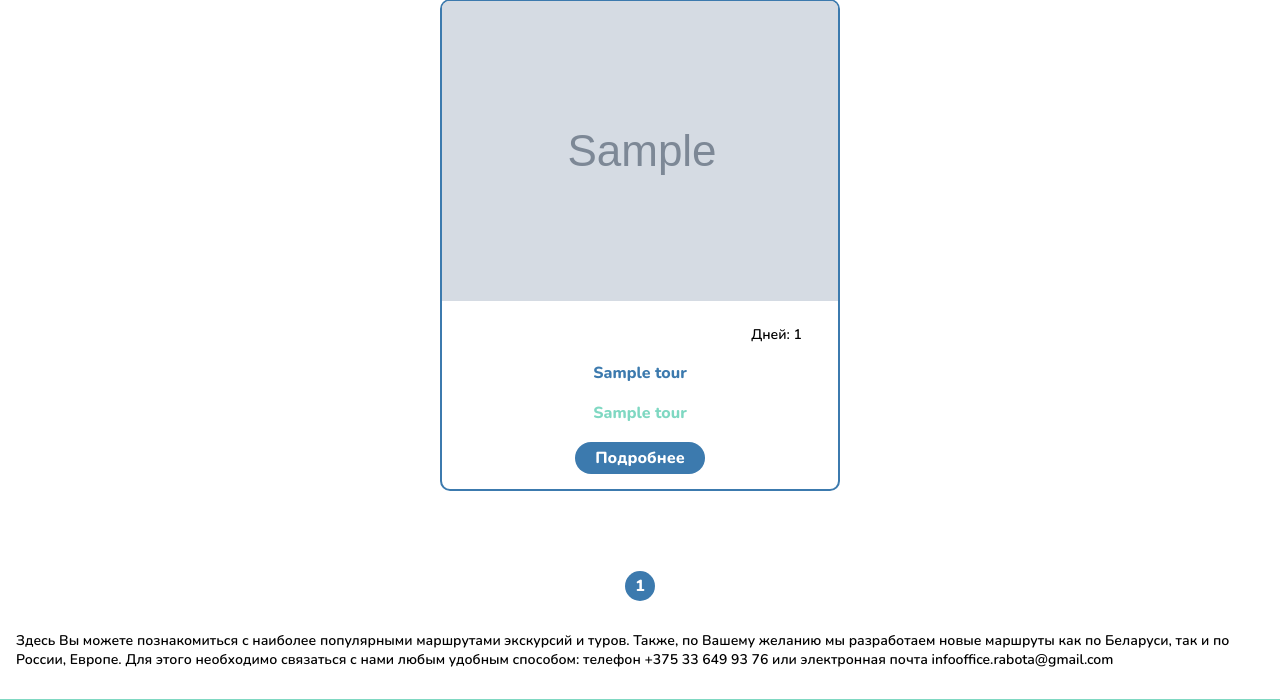
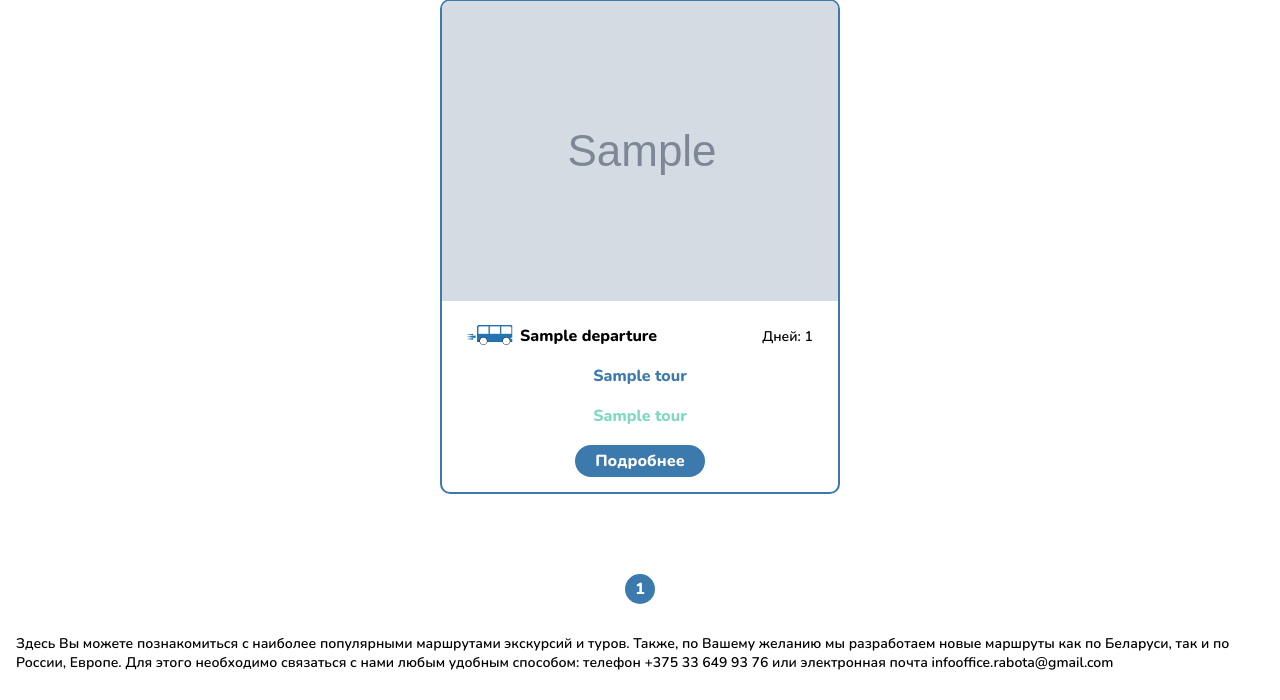
Before and after one commit to IgorSulj/SchoolTour, a Django app: page / in a window 1280 px wide. Shown: the part 322-1022 px from the top of the page. Run offline with Django 4.2, Linux system fonts and the light colour scheme; tables that the repository leaves empty hold one stand-in row (values such as "Sample post"); grey boxes marked "Sample" are stand-in pictures.

Commit message:
Added departure in the html

```diff
--- a/tours/static/css/category.css
+++ b/tours/static/css/category.css
@@ -113,7 +113,7 @@
   display: flex;
   flex-direction: column;
   align-items: center;
-  padding: 0 36px 15px;
+  padding: 0 25px 15px;
   gap: 18px;
 }
 
@@ -121,11 +121,39 @@
   margin: 0;
 }
 
+.days-place {
+  display: flex;
+  flex-direction: row-reverse;
+  justify-content: space-between;
+  align-items: center;
+  width: 100%;
+}
+
+.days-place * {
+  margin: 0;
+}
+
 .days {
   font-weight: 600;
   font-size: 14px;
   color: black;
-  align-self: flex-end;
+}
+
+.place {
+  display: flex;
+  gap: 7px;
+}
+
+.place__icon {
+  width: 46px;
+  height: 20px;
+  background-image: url("/static/img/Bus.png");
+}
+
+.place__text {
+  color: black;
+  font-weight: 800;
+  font-size: 16px;
 }
 
 .name {
--- a/tours/templates/category.html
+++ b/tours/templates/category.html
@@ -24,7 +24,15 @@
         <div class="tour">
             <img class="image" src="{% if tour.image %}{{ tour.image.url }}{% endif %}">
             <div class="info">
-                <p class="days">Дней: {{ tour.days.count }}</p>
+                <div class="days-place">
+                    <p class="days">Дней: {{ tour.days.count }}</p>
+                    {% if tour.departure %}
+                    <div class="place">
+                        <div class="place__icon"></div>
+                        <p class="place__text">{{ tour.departure }}</p>
+                    </div>
+                    {% endif %}
+                </div>
                 <p class="name">{{ tour.name }}</p>
                 <p class="subname">{{ tour.subname }}</p>
                 <div class="booking">Подробнее</div>
```
Also changed, not shown: tours/static/img/Bus.png (added).
